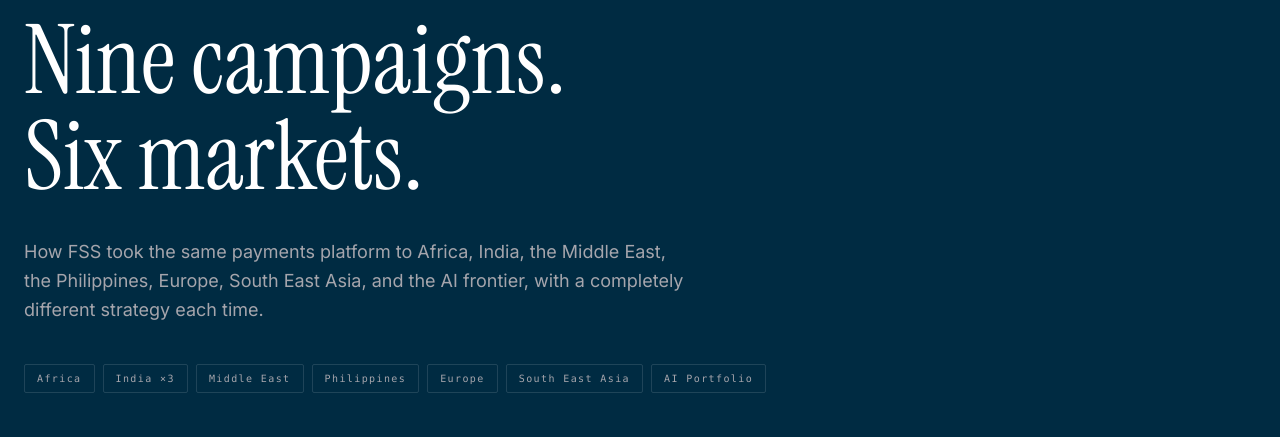
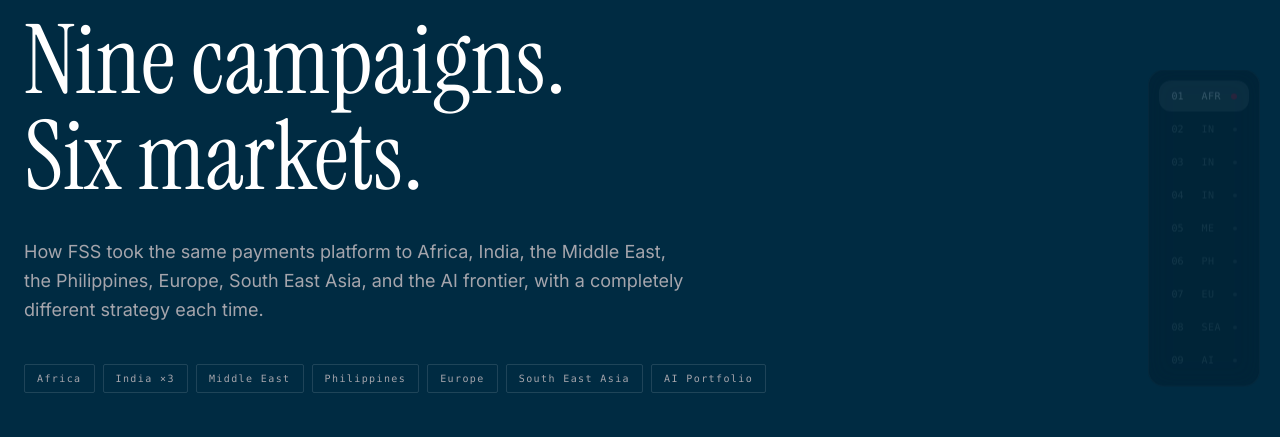
Before and after one commit to d-sourabh/dsignosour, a React (Vite) app: page /work/regional-gtm in a window 1280 px wide. Shown: the part 172-609 px from the top of the page. Built offline with nearby package versions, Linux system fonts and the light colour scheme.

Commit message:
Update hero title to Option A, BlazePlatform next-case to Regional GTM

```diff
--- a/src/pages/RegionalGTM.tsx
+++ b/src/pages/RegionalGTM.tsx
@@ -451,7 +451,7 @@
 function StickyNav({ active, onSelect }: { active: number; onSelect: (i: number) => void }) {
   return (
     <nav
-      className="fixed right-5 top-1/2 -translate-y-1/2 z-[200] hidden xl:flex flex-col gap-0.5 p-2.5 rounded-2xl opacity-0 hover:opacity-100 transition-opacity duration-300"
+      className="fixed right-5 top-1/2 -translate-y-1/2 z-[200] hidden xl:flex flex-col gap-0.5 p-2.5 rounded-2xl opacity-20 hover:opacity-100 transition-opacity duration-300"
       style={{
         background: "rgba(0,0,0,0.72)",
         backdropFilter: "blur(12px)",
```
